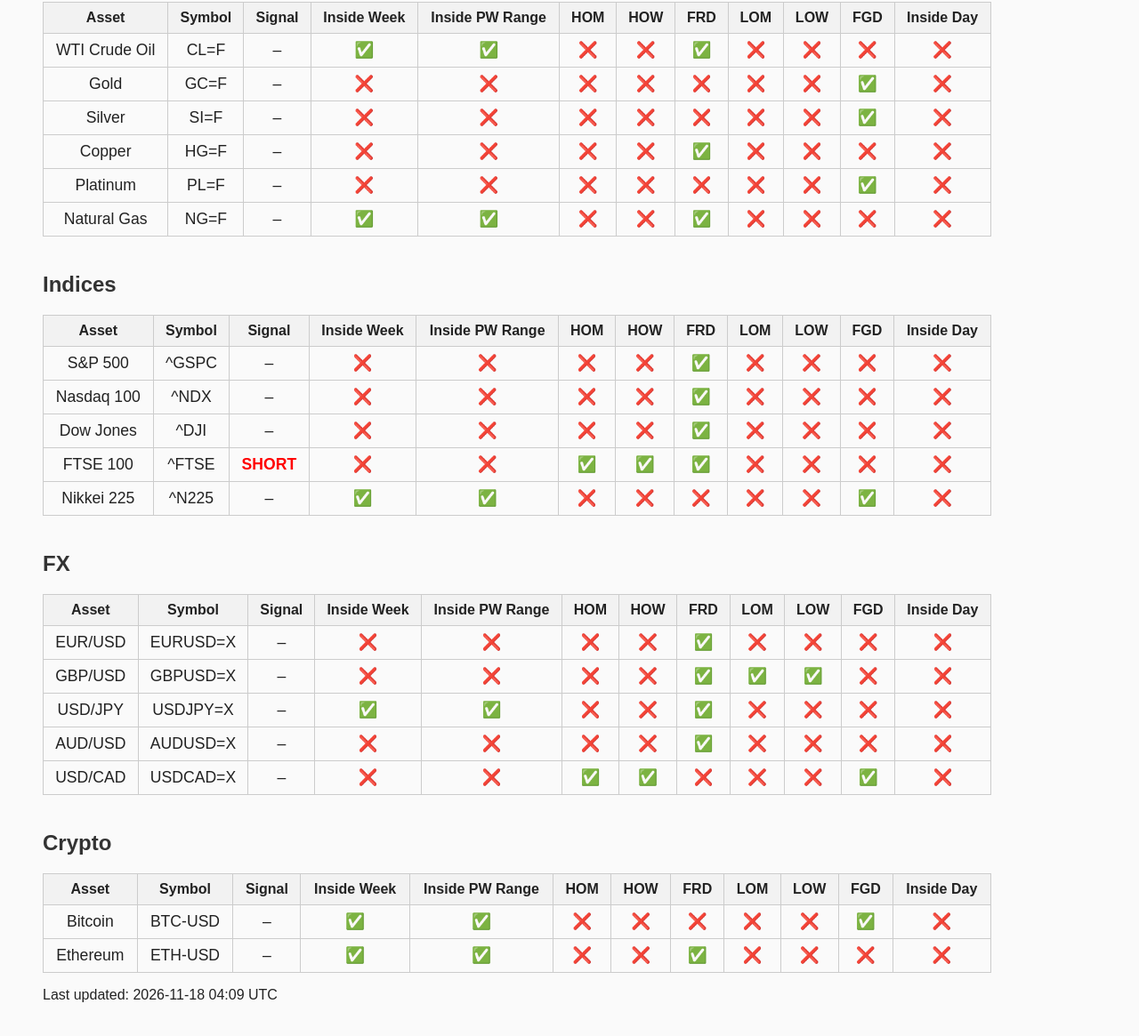
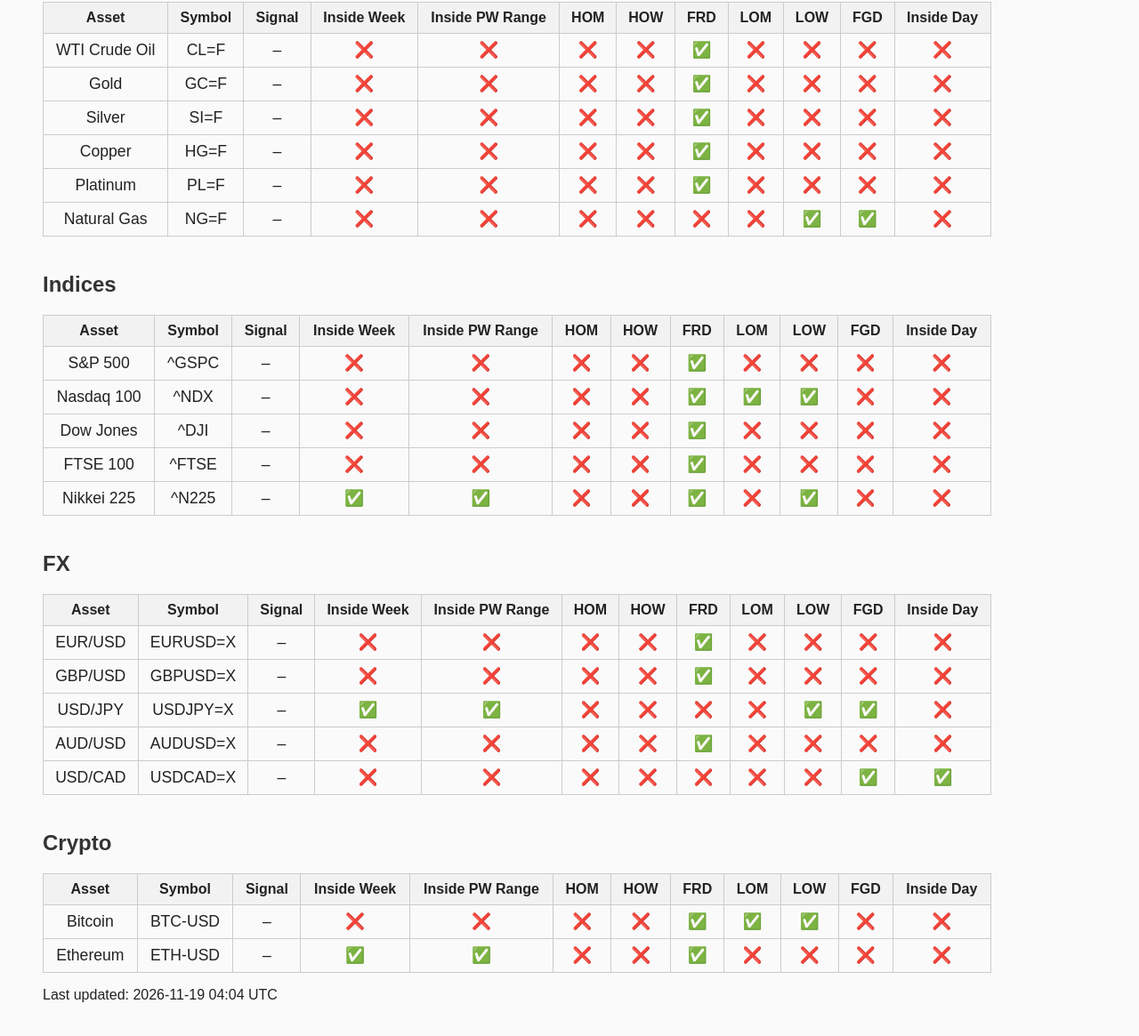
Before and after one commit to matt-tibbett/market_dashboard, a plain HTML site: page index.html in a window 1280 px wide. Shown: the part 171-1336 px from the top of the page at 89% size. Drawn offline with Linux system fonts and the light colour scheme.

Commit message:
Update dashboard [skip ci]

```diff
--- a/index.html
+++ b/index.html
@@ -36,8 +36,8 @@
       <td>WTI Crude Oil</td>
       <td>CL=F</td>
       <td>–</td>
-      <td>✅</td>
-      <td>✅</td>
+      <td>❌</td>
+      <td>❌</td>
       <td>❌</td>
       <td>❌</td>
       <td>✅</td>
@@ -54,10 +54,10 @@
       <td>❌</td>
       <td>❌</td>
       <td>❌</td>
+      <td>✅</td>
       <td>❌</td>
       <td>❌</td>
       <td>❌</td>
-      <td>✅</td>
       <td>❌</td>
     </tr>
     <tr>
@@ -68,10 +68,10 @@
       <td>❌</td>
       <td>❌</td>
       <td>❌</td>
+      <td>✅</td>
       <td>❌</td>
       <td>❌</td>
       <td>❌</td>
-      <td>✅</td>
       <td>❌</td>
     </tr>
     <tr>
@@ -96,24 +96,24 @@
       <td>❌</td>
       <td>❌</td>
       <td>❌</td>
+      <td>✅</td>
       <td>❌</td>
       <td>❌</td>
       <td>❌</td>
-      <td>✅</td>
       <td>❌</td>
     </tr>
     <tr>
       <td>Natural Gas</td>
       <td>NG=F</td>
       <td>–</td>
-      <td>✅</td>
-      <td>✅</td>
+      <td>❌</td>
+      <td>❌</td>
+      <td>❌</td>
+      <td>❌</td>
       <td>❌</td>
       <td>❌</td>
       <td>✅</td>
-      <td>❌</td>
-      <td>❌</td>
-      <td>❌</td>
+      <td>✅</td>
       <td>❌</td>
     </tr>
   </tbody>
@@ -158,8 +158,8 @@
       <td>❌</td>
       <td>❌</td>
       <td>✅</td>
-      <td>❌</td>
-      <td>❌</td>
+      <td>✅</td>
+      <td>✅</td>
       <td>❌</td>
       <td>❌</td>
     </tr>
@@ -180,11 +180,11 @@
     <tr>
       <td>FTSE 100</td>
       <td>^FTSE</td>
-      <td><span style='color:red;font-weight:bold;'>SHORT</span></td>
+      <td>–</td>
       <td>❌</td>
       <td>❌</td>
-      <td>✅</td>
-      <td>✅</td>
+      <td>❌</td>
+      <td>❌</td>
       <td>✅</td>
       <td>❌</td>
       <td>❌</td>
@@ -199,10 +199,10 @@
       <td>✅</td>
       <td>❌</td>
       <td>❌</td>
-      <td>❌</td>
-      <td>❌</td>
+      <td>✅</td>
       <td>❌</td>
       <td>✅</td>
+      <td>❌</td>
       <td>❌</td>
     </tr>
   </tbody>
@@ -247,8 +247,8 @@
       <td>❌</td>
       <td>❌</td>
       <td>✅</td>
-      <td>✅</td>
-      <td>✅</td>
+      <td>❌</td>
+      <td>❌</td>
       <td>❌</td>
       <td>❌</td>
     </tr>
@@ -260,10 +260,10 @@
       <td>✅</td>
       <td>❌</td>
       <td>❌</td>
-      <td>✅</td>
       <td>❌</td>
       <td>❌</td>
-      <td>❌</td>
+      <td>✅</td>
+      <td>✅</td>
       <td>❌</td>
     </tr>
     <tr>
@@ -286,13 +286,13 @@
       <td>–</td>
       <td>❌</td>
       <td>❌</td>
-      <td>✅</td>
-      <td>✅</td>
+      <td>❌</td>
+      <td>❌</td>
       <td>❌</td>
       <td>❌</td>
       <td>❌</td>
       <td>✅</td>
-      <td>❌</td>
+      <td>✅</td>
     </tr>
   </tbody>
 </table><h2>Crypto</h2><table border="1" class="dataframe">
@@ -317,14 +317,14 @@
       <td>Bitcoin</td>
       <td>BTC-USD</td>
       <td>–</td>
-      <td>✅</td>
-      <td>✅</td>
-      <td>❌</td>
       <td>❌</td>
       <td>❌</td>
       <td>❌</td>
       <td>❌</td>
       <td>✅</td>
+      <td>✅</td>
+      <td>✅</td>
+      <td>❌</td>
       <td>❌</td>
     </tr>
     <tr>
@@ -343,6 +343,6 @@
     </tr>
   </tbody>
 </table>
-        <p>Last updated: 2026-11-18 04:09 UTC</p>
+        <p>Last updated: 2026-11-19 04:04 UTC</p>
     </body>
     </html>
```
